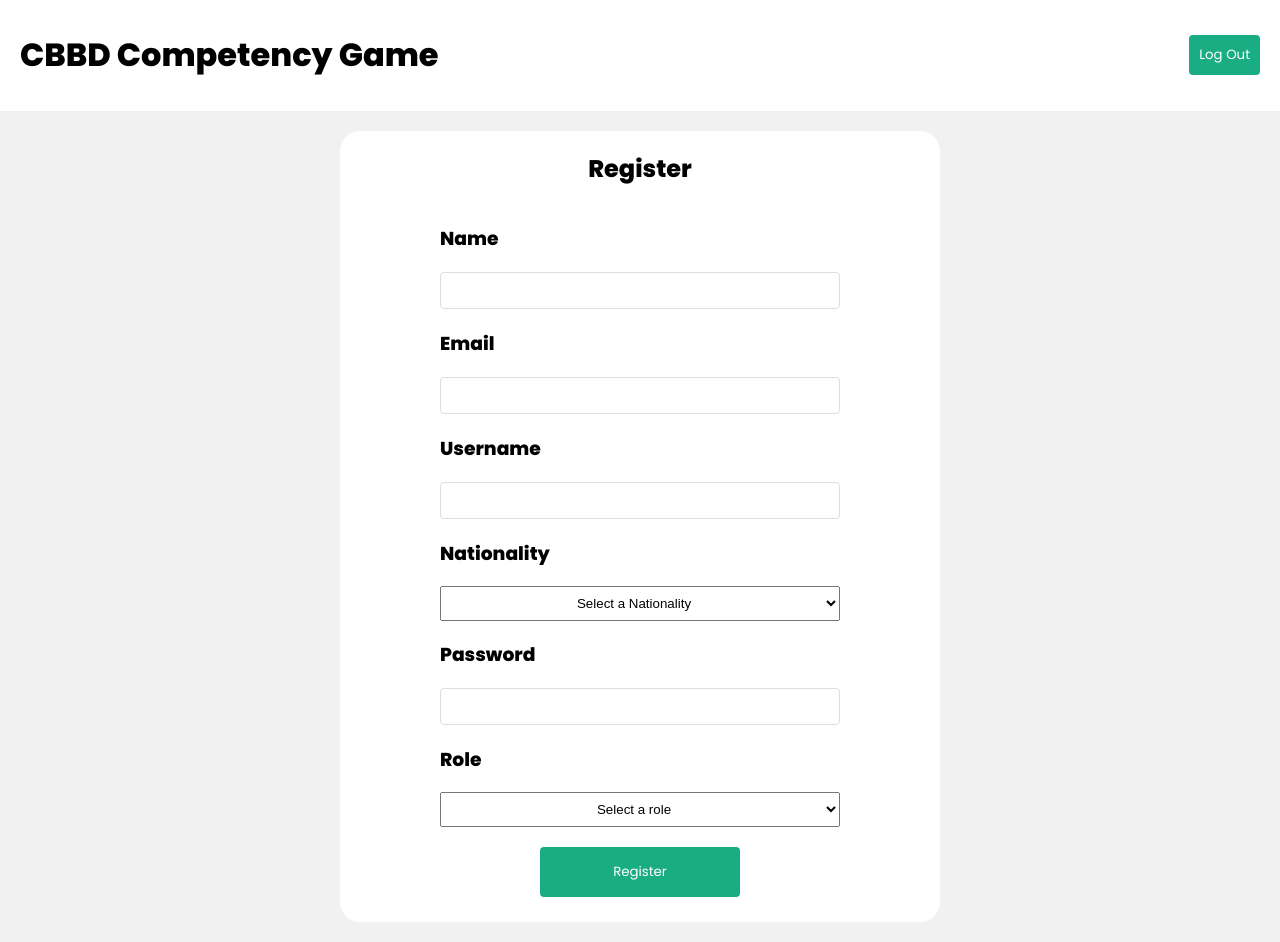
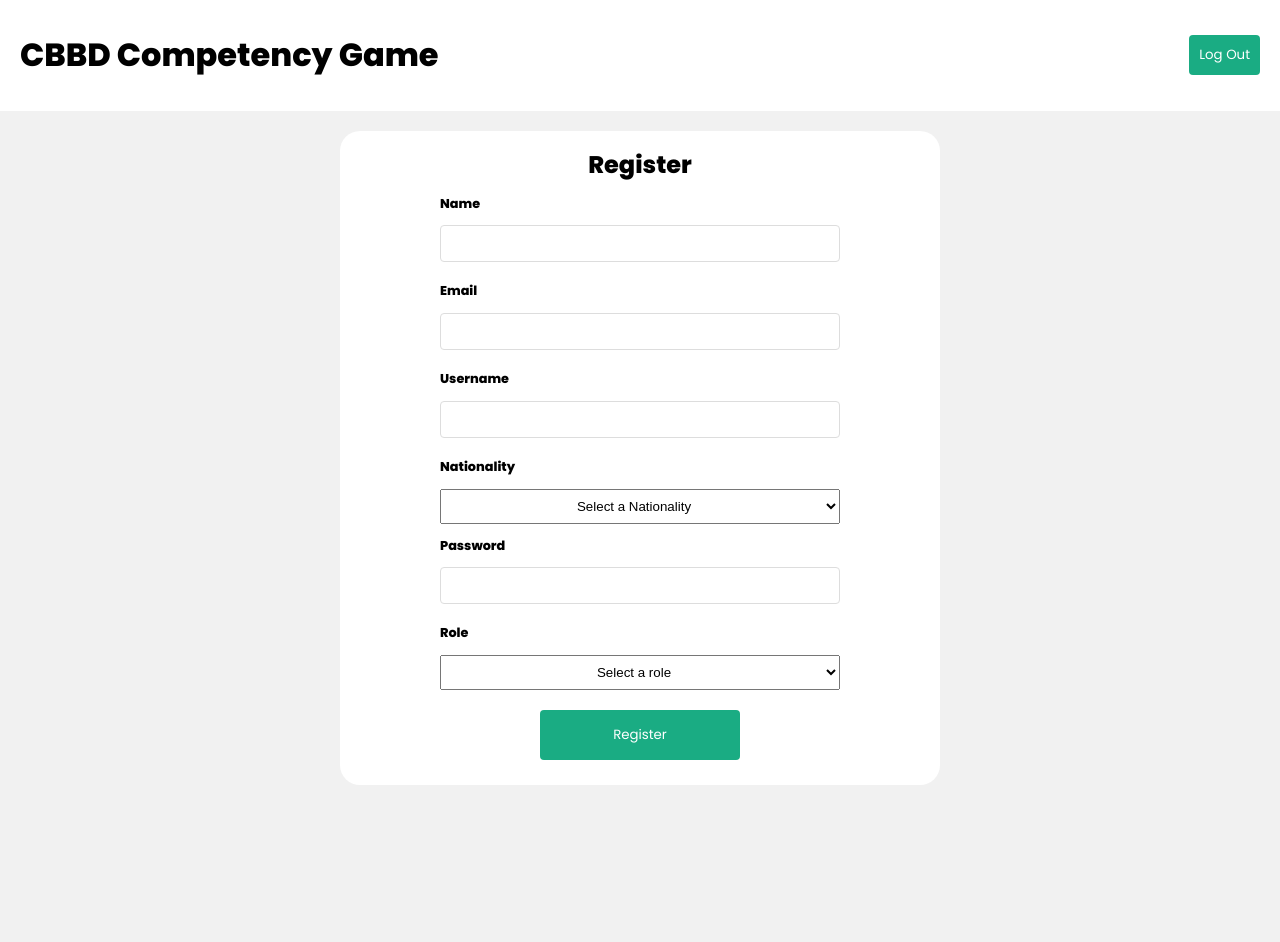
Before and after one commit to GeorgiGoranov/CBBD_Board_Game_Digitalization, a React (Create React App) app in the folder frontend/: page /register in a window 1280 px wide. After the commit the page ends 805 px from the top, so only its background shows below. Built offline with nearby package versions, Linux system fonts and the light colour scheme; no server answers.

Commit message:
socket fix for all browsers
cannot simulate more than 2 different player from the same browser

```diff
--- a/frontend/src/SCSS/register.scss
+++ b/frontend/src/SCSS/register.scss
@@ -1,6 +1,5 @@
 section{
     display: flex;
-
     flex-direction: column;
     align-items: center;
 }
@@ -38,6 +37,16 @@ div.success {
     padding-bottom: 25px;
 }
 
+.registry_container h3{
+    font-size: 0.8rem;
+}
+
 .button-container{
     text-align: center; // Center the button horizontally
 }
+
+#registry{
+    margin-top: 1rem;
+    margin-bottom: 0;
+
+}
--- a/frontend/src/pages/HomeModerator.jsx
+++ b/frontend/src/pages/HomeModerator.jsx
@@ -1,17 +1,17 @@
 import React, { useState, useEffect } from 'react';
-import io from 'socket.io-client'
 import { useNavigate } from "react-router-dom";
 import AvailableSessions from '../components/AvailableSessions';
 import { useSessionsContext } from '../hooks/useSessionContext';
 import "../SCSS/homeModerator.scss"
+import initSocket from '../context/socket';
 
-const socket = io('http://localhost:4000');
 const Home = () => {
 
   const [sessionCode, setSessionCode] = useState('');
   // const [players, setPlayers] = useState([]);
   const { dispatch } = useSessionsContext()
   const navigate = useNavigate()
+  const socket = initSocket();
 
 
   const createGameSession = async () => {
@@ -35,16 +35,10 @@ const Home = () => {
 
   };
 
-  // Listen for new players joining the session
-  useEffect(() => {
-    if (sessionCode) {
-      socket.on('playerJoined', (data) => {
-        // setPlayers(data.players || []); // Update the players state with the new list or set empty array if undefined
-      });
-    }
-  }, [sessionCode]);
+
 
   const goToCardAndSheetCreation = () => {
+    socket.connect()
     navigate('/additions')
   }
 
--- a/frontend/src/pages/Room.jsx
+++ b/frontend/src/pages/Room.jsx
@@ -1,5 +1,5 @@
-import React, { useState, useEffect  } from 'react';
-import { useParams,useNavigate } from 'react-router-dom';
+import React, { useState, useEffect } from 'react';
+import { useParams, useNavigate } from 'react-router-dom';
 import initSocket from '../context/socket';
 
 let hasJoined = false // Ref to track if the user has already joined
@@ -14,10 +14,14 @@ const Room = () => {
 
 
     useEffect(() => {
-
         // Retrieve playerID from localStorage
         const storedPlayerID = localStorage.getItem('playerID');
         setPlayerID(storedPlayerID);
+
+        // Connect the socket if it's not already connected
+        if (!socket.connected) {
+            socket.connect();
+        }
 
         /* when the page is ran for the first time the boolean is false,
         we check the stored value in the localStorage and if we have
@@ -27,13 +31,12 @@ const Room = () => {
 
         it can be done with useRef react hook but it is almost the same context as the boolean
         */
-        if(!hasJoined && storedPlayerID && roomId){
+        if (!hasJoined && storedPlayerID && roomId) {
             hasJoined = true;
             // Automatically reconnect the user to the room
             socket.connect()
             socket.emit('joinSession', { playerID: storedPlayerID, gameCode: roomId });
-            console.log(`Reconnecting to room: ${roomId} as player: ${storedPlayerID}`);
-        }else if (!storedPlayerID){
+        } else if (!storedPlayerID) {
             //if user is unknow navigate him to dafault page
             navigate('/duser')
         }
@@ -46,8 +49,8 @@ const Room = () => {
 
         });
 
-         // Listen for updates to the player list
-         socket.on('updatePlayerList', (playerList) => {
+        // Listen for updates to the player list
+        socket.on('updatePlayerList', (playerList) => {
             setPlayers(playerList);  // Update the player list when received from the server
         });
 
@@ -56,7 +59,8 @@ const Room = () => {
             socket.off('playerJoined'); // Remove the listener when the component unmounts
             socket.off('updatePlayerList');
         };
-    }, [roomId,socket, navigate]);
+    }, [roomId, socket, navigate]);
+
     return (
         <div>
             <h1>Room ID: {roomId}</h1>
```
Also changed, not shown: 1 other file (tests, documents, lock files or other folders).
